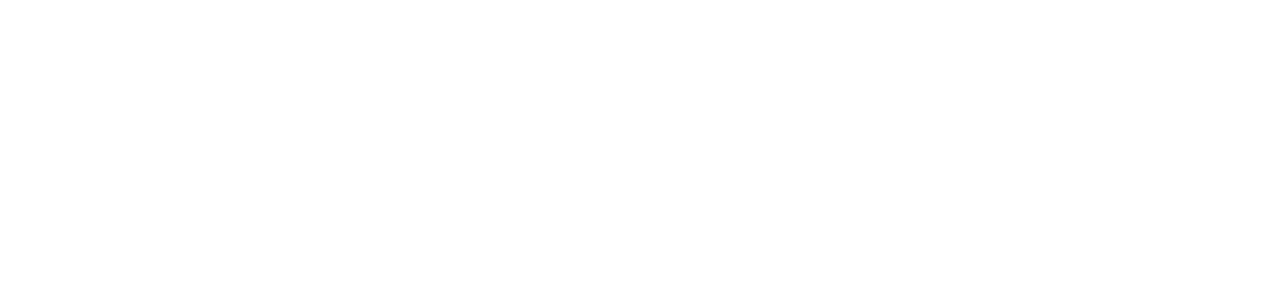
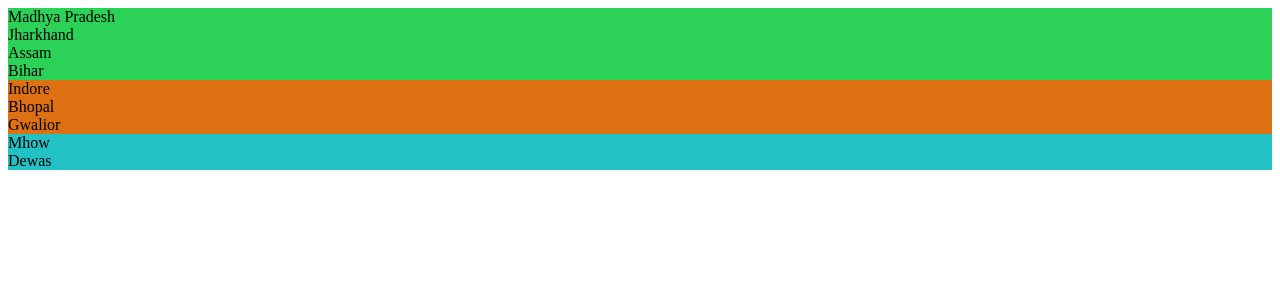
Before and after one commit to aquib97shaikh/Hackathon-7---Nested-List, a React app: page / in a window 1280 px wide. Shown: the top 300 px of the page. Built offline with nearby package versions, Linux system fonts and the light colour scheme.

Commit message:
changes  added

```diff
--- a/src/components/App.js
+++ b/src/components/App.js
@@ -155,7 +155,27 @@
 ];
 
 function App() {
-  return <div id="main"></div>;
+  const [city, setCity] = useState(0);
+  const [state, setState] = useState(0);
+  const town =states[state].cities[city].towns.map((town,tid)=>(
+    <div id={"town"+(tid+1)} key={town.name+tid}>{town}</div>
+  ));
+  console.log(town);
+  return (
+    <div id="main">
+      {states.map((st, id) => (
+        <div class="state" id={"state" + (id + 1)} key={st.name+id} onClick={() => setState(id)}>
+          {st.name}
+        </div>
+      ))}
+      {states[state].cities.map((ci, cityId) => (
+        <div class="city" id={"city" + (cityId + 1)} key={ci.name+cityId} onClick={() => setCity(cityId)}>{ci.name}</div>
+      ))}
+      {states[state].cities[city].towns.map((town,tid)=>(
+        <div class="town" id={"town"+tid} key={town.name}> {town.name}</div>
+      ))}
+    </div>
+  );
 }
 
 export default App;
--- a/src/styles/App.css
+++ b/src/styles/App.css
@@ -14,3 +14,12 @@
 .bg-pink{
 	background-color:pink;
 }
+.town {
+    background: rgb(34, 193, 195);
+}
+.city {
+    background: rgb(221, 112, 18);
+}
+.state {
+    background: rgb(44, 209, 88);
+}
```
